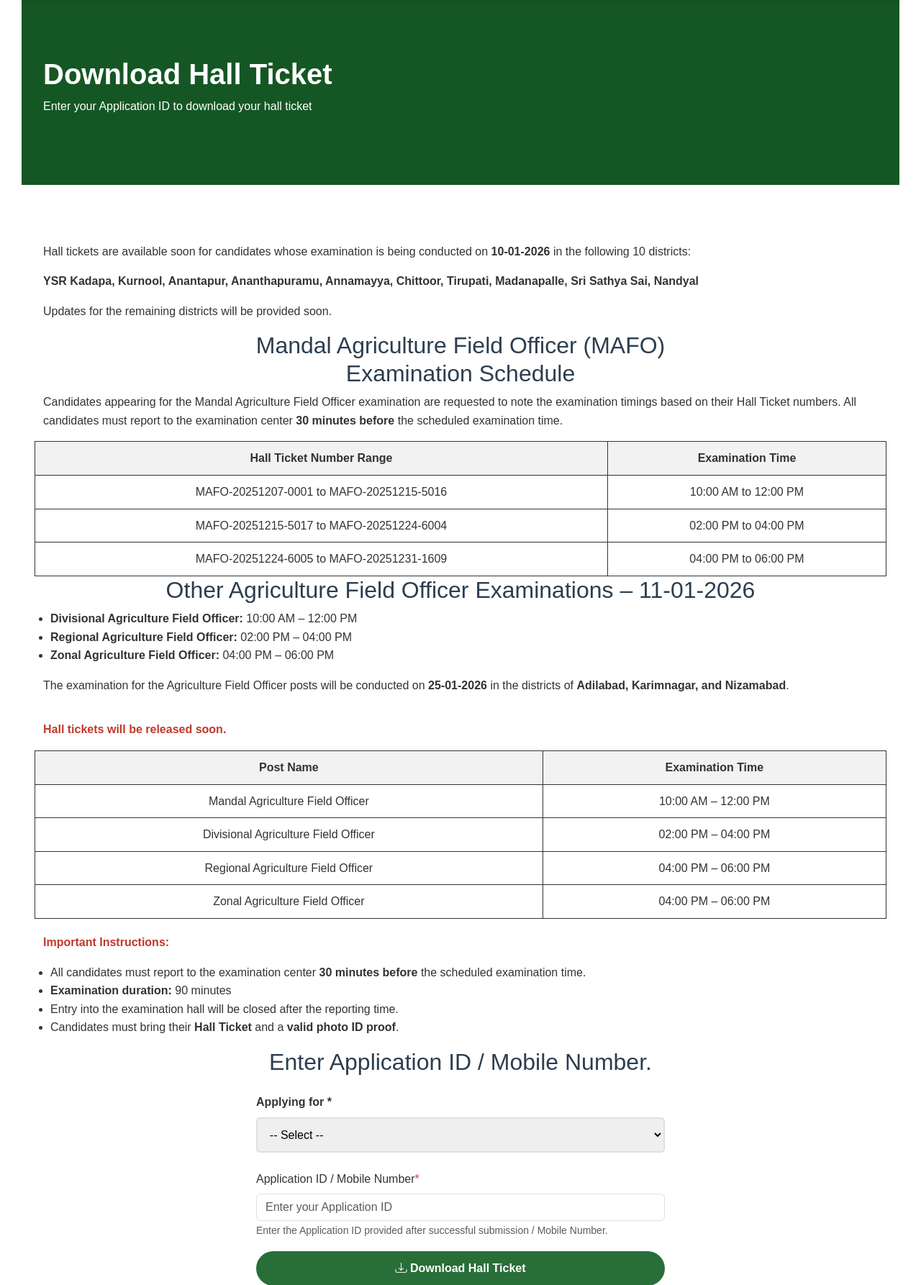
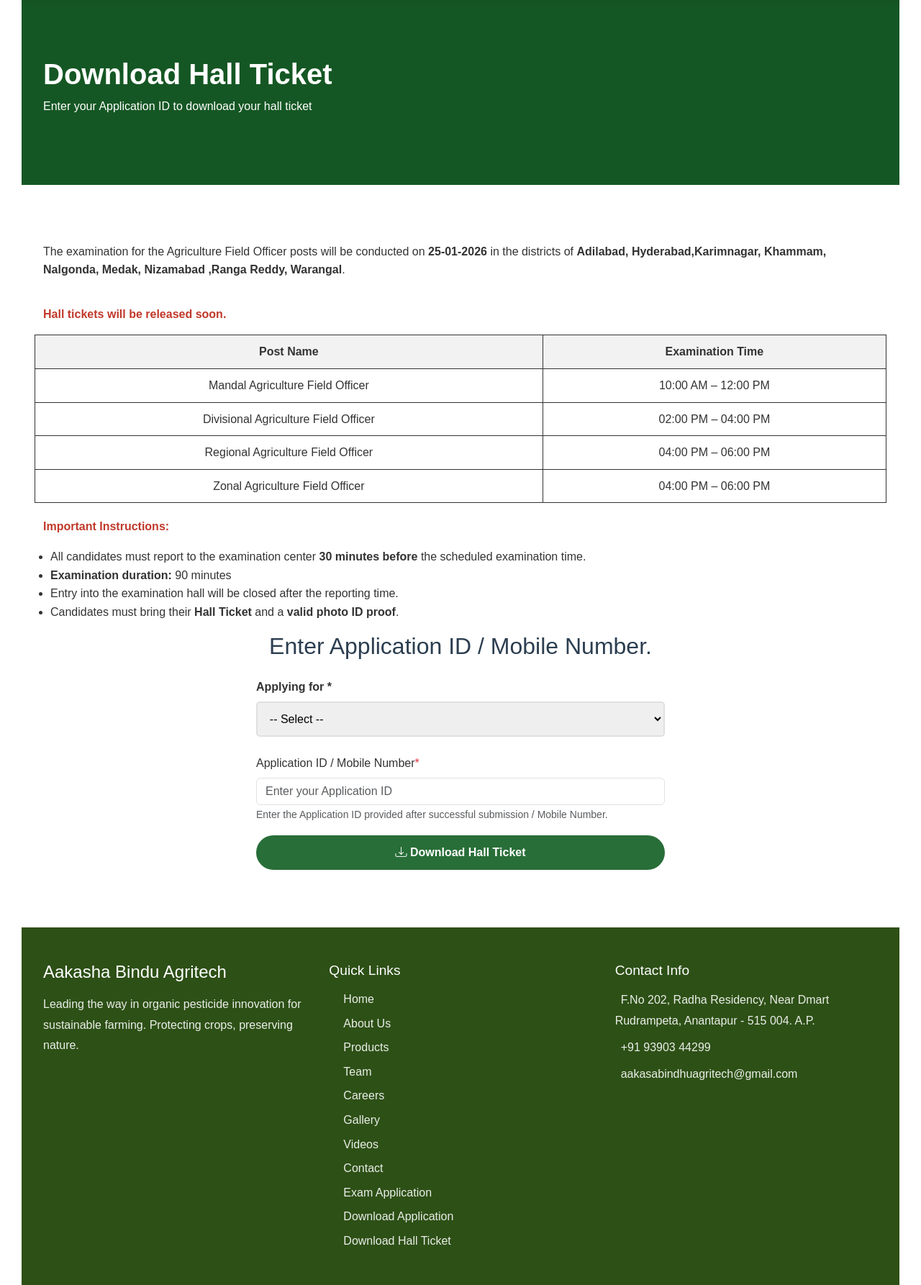
Before and after one commit to cherry-cpu/abagritech, a PHP site: page /download_hallticket.html in a window 1280 px wide. Shown: the part 128-1914 px from the top of the page at 72% size. Run offline with PHP 8.4, Linux system fonts and the light colour scheme.

Commit message:
page changes

```diff
--- a/download_hallticket.html
+++ b/download_hallticket.html
@@ -91,54 +91,12 @@
 <section class="section">
     <div class="container">
         <div class="row justify-content-center">
-
-                <p>Hall tickets are available soon for candidates whose examination is being conducted on <strong> 10-01-2026 </strong> in the following 10 districts:</p>
-            <p><strong>YSR Kadapa, Kurnool, Anantapur, Ananthapuramu, Annamayya, Chittoor, Tirupati, Madanapalle, Sri Sathya Sai, Nandyal</strong> </p>
-                <p>Updates for the remaining districts will be provided soon.</p>
-
-                <h2>Mandal Agriculture Field Officer (MAFO)<br>Examination Schedule</h2>
-
-                <p>
-                    Candidates appearing for the Mandal Agriculture Field Officer examination are
-                    requested to note the examination timings based on their Hall Ticket numbers.
-                    All candidates must report to the examination center <strong>30 minutes before</strong>
-                    the scheduled examination time.
-                </p>
-
-                <table>
-                    <tr>
-                        <th>Hall Ticket Number Range</th>
-                        <th>Examination Time</th>
-                    </tr>
-                    <tr>
-                        <td>MAFO-20251207-0001 to MAFO-20251215-5016</td>
-                        <td>10:00 AM to 12:00 PM</td>
-                    </tr>
-                    <tr>
-                        <td>MAFO-20251215-5017 to MAFO-20251224-6004</td>
-                        <td>02:00 PM to 04:00 PM</td>
-                    </tr>
-                    <tr>
-                        <td>MAFO-20251224-6005 to MAFO-20251231-1609</td>
-                        <td>04:00 PM to 06:00 PM</td>
-                    </tr>
-                </table>
-
-            <h2>Other Agriculture Field Officer Examinations – 11-01-2026</h2>
-
-            <ul>
-                <li><strong>Divisional Agriculture Field Officer:</strong> 10:00 AM – 12:00 PM</li>
-                <li><strong>Regional Agriculture Field Officer:</strong> 02:00 PM – 04:00 PM</li>
-                <li><strong>Zonal Agriculture Field Officer:</strong> 04:00 PM – 06:00 PM</li>
-            </ul>
-
             <p>
                 The examination for the Agriculture Field Officer posts will be conducted on
                 <strong>25-01-2026</strong> in the districts of
-                <strong>Adilabad, Karimnagar, and Nizamabad</strong>.
+                <strong>Adilabad, Hyderabad,Karimnagar, Khammam, Nalgonda, Medak, Nizamabad ,Ranga Reddy, Warangal</strong>.
             </p>
-
-            <p class="note">Hall tickets will be released soon.</p>
+             <p class="note">Hall tickets will be released soon.</p>
             <table>
                 <thead>
                 <tr>
--- a/download_hallticket.php
+++ b/download_hallticket.php
@@ -37,7 +37,7 @@ if (empty($application_id)) {
    VERIFY APPLICATION EXISTS
    =============================== */
 $sql = "SELECT application_id FROM exam_applications WHERE (application_id =:application_id or phone=:application_id) and
-status='completed' and position=:position LIMIT 1";
+  position=:position LIMIT 1";
 $stmt = $pdo->prepare($sql);
 $stmt->bindParam(':application_id', $application_id);
 $stmt->bindParam(':position', $position);
--- a/generate_hallticket.php
+++ b/generate_hallticket.php
@@ -53,8 +53,7 @@ LEFT JOIN exam_centers c
   ON TRIM(e.exam_center) = TRIM(c.district_name)
  AND TRIM(e.position) = TRIM(c.position)
  AND c.center_active = 1
-WHERE (e.application_id =:id or phone=:id) and e.id>=start_id AND e.id<=end_id and c.address IS NOT NULL and status='completed'
- LIMIT 1";
+WHERE (e.application_id =:id or phone=:id) and e.id>=start_id AND e.id<=end_id and c.address IS NOT NULL LIMIT 1";
 
 $stmt = $pdo->prepare($sql);
 $stmt->bindParam(':id', $id);
```
Also changed, not shown: index.html (+6 -2 lines).
